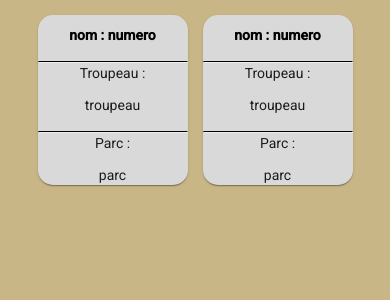
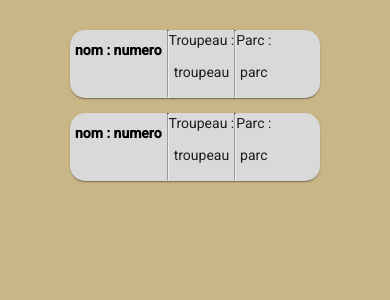
Before and after one commit to ThomasVdbk/Herdtrack-Front-End, an Angular app: page / in a window 390 px wide. Shown: the top 300 px of the page. Built offline with nearby package versions, Linux system fonts and the light colour scheme.

Commit message:
responsive v1

```diff
--- a/src/app/components/liste/card-list/card-list.component.scss
+++ b/src/app/components/liste/card-list/card-list.component.scss
@@ -20,3 +20,10 @@ hr{
     margin:0px;
     padding:0px;
 }
+//responsive
+@media screen and (max-width: 750px) {
+    .card{
+        width:250px;
+        display:flex;
+    }
+}
--- a/src/app/components/liste/list-animaux/list-animaux.component.html
+++ b/src/app/components/liste/list-animaux/list-animaux.component.html
@@ -1,7 +1,7 @@
 <div class="container">
   <div class="alignementCard">
     <div *ngFor="let animal of animaux" class="card">
-      <app-card-list >
+      <app-card-list class="cardBis">
 
       </app-card-list>
     </div>
--- a/src/app/components/liste/list-animaux/list-animaux.component.scss
+++ b/src/app/components/liste/list-animaux/list-animaux.component.scss
@@ -9,3 +9,15 @@
 .card{
     margin-right:15px;
 }
+//responsive
+@media screen and (max-width: 750px) {
+    .alignementCard{
+        display: flex;
+        flex-direction: column;
+        align-items: center;
+    }
+    .card{
+        padding-top: 15px;
+    }
+
+  }
```
